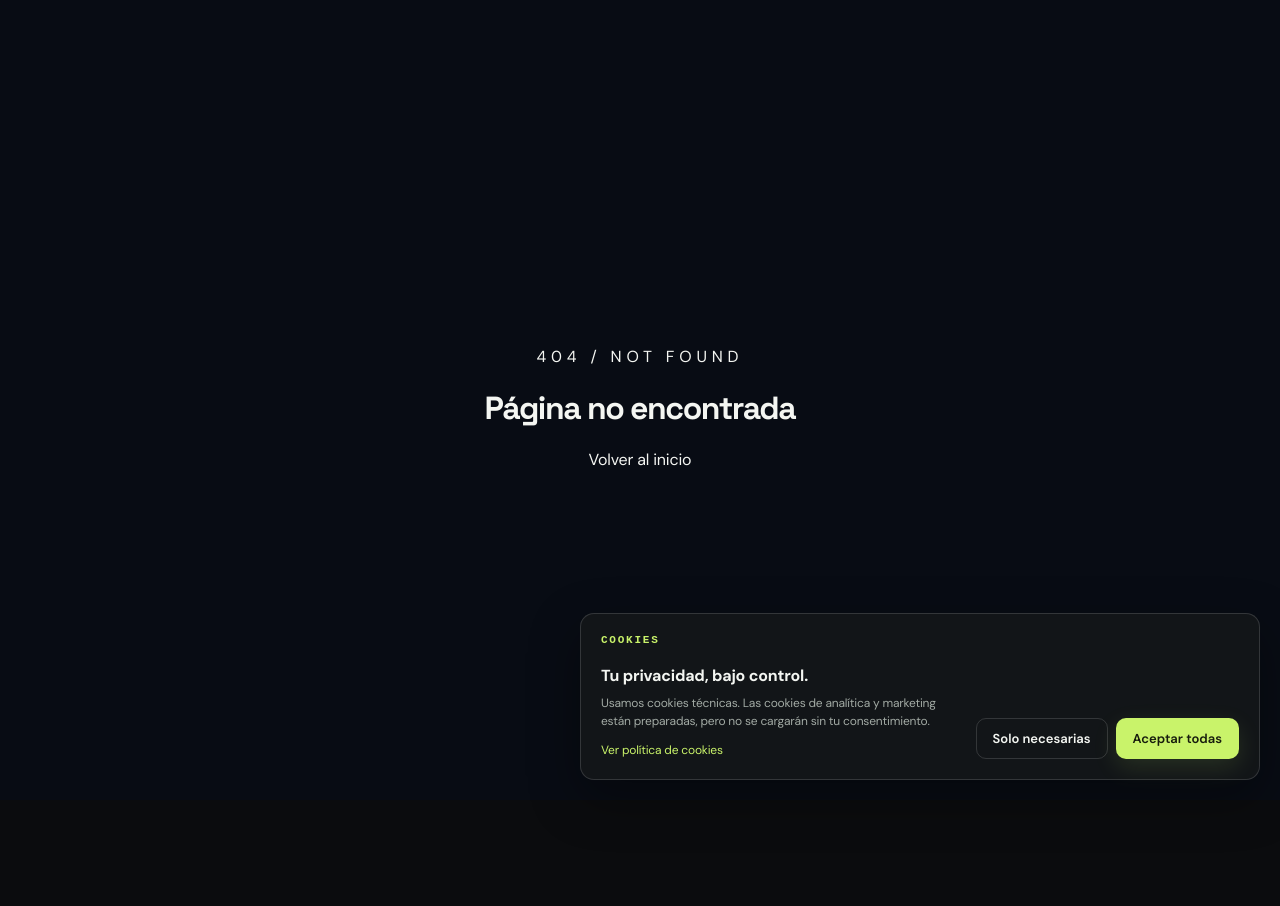
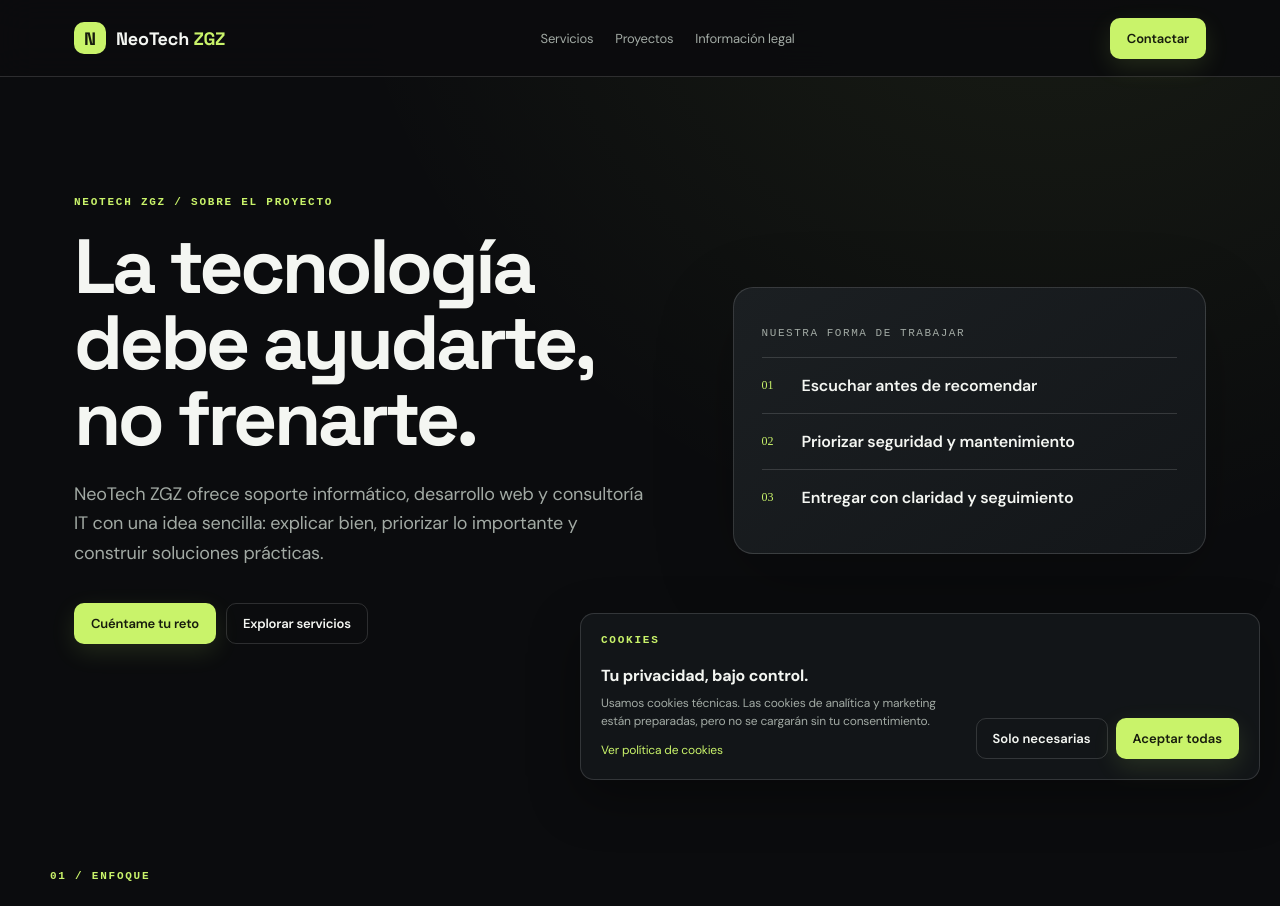
Before and after one commit to Jasondevtech276/neotechzgz.vercel.app, a Next.js app: page /sobre-neotech in a window 1280 px wide. Before the commit this address had no page. Shown: the top 906 px of the page. Before the commit the page ends 800 px from the top, so only its background shows below. Built offline with nearby package versions, Linux system fonts and the light colour scheme.

Commit message:
feat: add branded about page

```diff
--- /dev/null
+++ b/app/sobre-neotech/page.tsx
@@ -0,0 +1,18 @@
+import type { Metadata } from 'next'
+
+export const metadata: Metadata = {
+  title: 'Sobre NeoTech ZGZ | Tecnología clara',
+  description: 'Conoce el enfoque de NeoTech ZGZ: soporte informático, desarrollo web y consultoría desde Zaragoza y en remoto.',
+  alternates: { canonical: 'https://neotechzgz.vercel.app/sobre-neotech' },
+  openGraph: { title: 'Sobre NeoTech ZGZ', description: 'Tecnología clara, soluciones prácticas y comunicación directa.', url: 'https://neotechzgz.vercel.app/sobre-neotech', type: 'website' },
+}
+
+export default function AboutPage() {
+  return <main className="site">
+    <header className="site-header"><nav><a href="/" className="brand"><span className="brand-mark">N</span><span>NeoTech <em>ZGZ</em></span></a><div className="desktop-nav"><a href="/servicios">Servicios</a><a href="/proyectos">Proyectos</a><a href="/legal">Información legal</a></div><a href="/#contacto" className="button button-primary">Contactar</a></nav></header>
+    <section className="hero"><div className="hero-copy"><p className="eyebrow">NEOTECH ZGZ / SOBRE EL PROYECTO</p><h1>La tecnología debe ayudarte, no frenarte.</h1><p className="lede">NeoTech ZGZ ofrece soporte informático, desarrollo web y consultoría IT con una idea sencilla: explicar bien, priorizar lo importante y construir soluciones prácticas.</p><div className="hero-actions"><a className="button button-primary" href="/#contacto">Cuéntame tu reto</a><a className="button button-quiet" href="/servicios">Explorar servicios</a></div></div><aside className="hero-panel"><p className="panel-label">Nuestra forma de trabajar</p><div className="process-row"><span>01</span><p>Escuchar antes de recomendar</p></div><div className="process-row"><span>02</span><p>Priorizar seguridad y mantenimiento</p></div><div className="process-row"><span>03</span><p>Entregar con claridad y seguimiento</p></div></aside></section>
+    <section className="section"><div className="section-inner"><p className="eyebrow">01 / Enfoque</p><h2>Menos complejidad. Más control.</h2><div className="trust-grid"><article className="trust-card"><span className="project-index">01 / CLARIDAD</span><h3>Explicaciones comprensibles</h3><p>Opciones, límites y costes explicados antes de tomar decisiones.</p></article><article className="trust-card"><span className="project-index">02 / PRÁCTICA</span><h3>Soluciones mantenibles</h3><p>Elegimos herramientas y cambios que tengan sentido para el contexto del negocio.</p></article><article className="trust-card"><span className="project-index">03 / CONFIANZA</span><h3>Seguridad desde el diseño</h3><p>Reducimos riesgos con permisos mínimos, validación, actualizaciones y verificaciones razonables.</p></article></div></div></section>
+    <section className="tracking"><div className="section-inner tracking-grid"><div><p className="eyebrow">02 / Alcance</p><h2>Servicio local y soporte remoto.</h2><p className="lede">Base de operaciones en Zaragoza, Aragón, y atención remota según el servicio y la disponibilidad.</p></div><div className="hero-panel"><div className="process-row"><span>↗</span><p>Soporte y mantenimiento IT</p></div><div className="process-row"><span>↗</span><p>Desarrollo web y presencia digital</p></div><div className="process-row"><span>↗</span><p>Consultoría y planificación técnica</p></div><a className="button button-primary" href="/#contacto">Contactar con NeoTech</a></div></div></section>
+    <footer><div><a href="/" className="brand"><span className="brand-mark">N</span><span>NeoTech <em>ZGZ</em></span></a><p>Tecnología clara para negocios que quieren avanzar.</p></div><div className="footer-links"><a href="/servicios">Servicios</a><a href="/proyectos">Proyectos</a><a href="/legal">Legal y privacidad</a></div></footer>
+  </main>
+}
```
